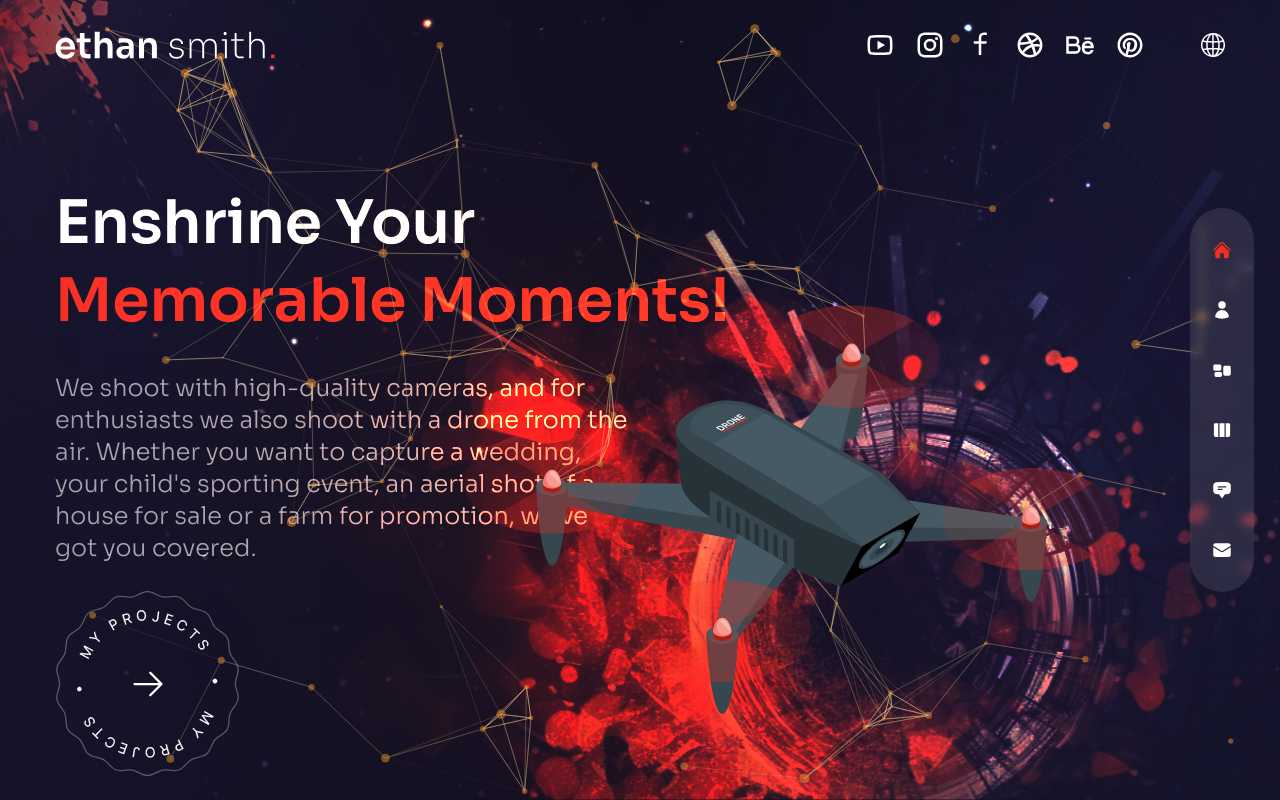
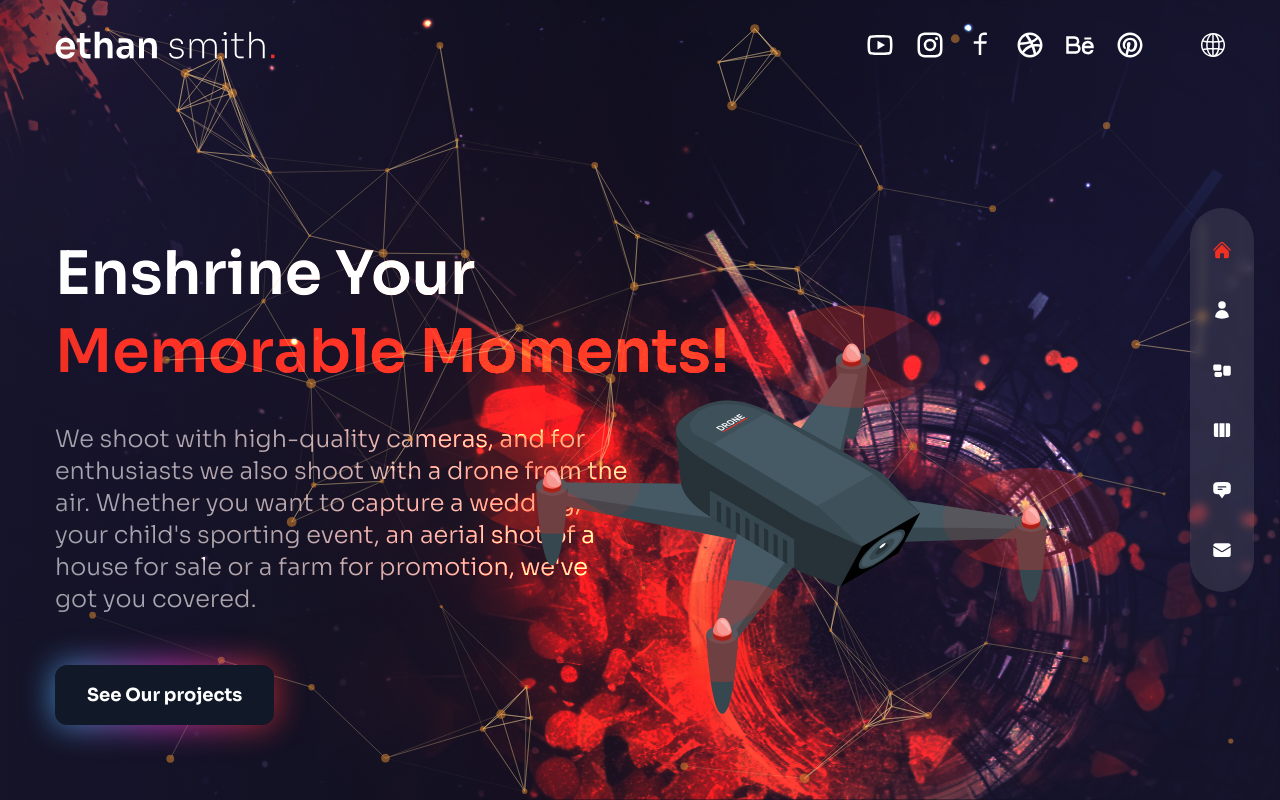
Before and after one commit to MirosBL45/studio_rakita, a Next.js app: page / in a window 1280 px wide. Built offline with nearby package versions, Linux system fonts and the light colour scheme.

Commit message:
button landing

```diff
--- a/components/ProjectsBtn.jsx
+++ b/components/ProjectsBtn.jsx
@@ -1,28 +1,20 @@
-// next image
-import Image from "next/image";
-
 // next link
-import Link from "next/link";
-
-// icons
-import { HiArrowRight } from "react-icons/hi2";
+import Link from 'next/link';
 
 function ProjectsBtn() {
   return (
     <div className="mx-auto xl:mx-0 z-30">
-      <Link
-        href={"/work"}
-        className="relative w-[185px] h-[185px] flex justify-center items-center bg-circleStar bg-cover bg-center bg-no-repeat group"
-      >
-        <Image
-          src={"/rounded-text.png"}
-          width={141}
-          height={148}
-          alt="my_projects"
-          className="animate-spin-slow w-full h-full max-w-[141px] max-h-[148px]"
-        />
-        <HiArrowRight className="absolute text-4xl group-hover:translate-x-2 transition-all duration-300" />
-      </Link>
+      <div class="relative inline-flex  group">
+        <div class="absolute transitiona-all duration-1000 opacity-70 -inset-px bg-gradient-to-r from-[#44BCFF] via-[#FF44EC] to-[#F13024] rounded-xl blur-lg group-hover:opacity-100 group-hover:-inset-1 group-hover:duration-200 animate-tilt"></div>
+        <Link
+          href="/work"
+          title="Our projects"
+          class="relative inline-flex items-center justify-center px-8 py-4 text-lg font-bold text-white transition-all duration-200 bg-gray-900 font-pj rounded-xl focus:outline-none focus:ring-2 focus:ring-offset-2 focus:ring-gray-900"
+          role="button"
+        >
+          See Our projects
+        </Link>
+      </div>
     </div>
   );
 }
--- a/pages/index.js
+++ b/pages/index.js
@@ -32,7 +32,7 @@
                   Enshrine Your <br />
                   <span className="text-accent">Memorable Moments!</span>
                 </h1>
-                <p className="text-base sm:text-lg lg:text-2xl max-w-sm xl:max-w-xl mx-auto xl:mx-0 mb-[20px] xl:mb-[27px]">
+                <p className="text-base sm:text-lg lg:text-2xl max-w-sm xl:max-w-xl mx-auto xl:mx-0 mb-[20px] xl:mb-[50px]">
                   We shoot with high-quality cameras, and for enthusiasts we also shoot with a drone from the air. Whether you want to capture a wedding, your child&apos;s sporting event, an aerial shot of a house for sale or a farm for promotion, we&apos;ve got you covered.
                 </p>
               </>
@@ -41,7 +41,7 @@
                 Zabeležite Vaše<br />
                 <span className="text-accent">Najbitnije Trenutke!</span>
               </h1>
-                <p className="text-base sm:text-lg lg:text-2xl max-w-sm xl:max-w-xl mx-auto xl:mx-0 mb-[20px] xl:mb-[27px]">
+                <p className="text-base sm:text-lg lg:text-2xl max-w-sm xl:max-w-xl mx-auto xl:mx-0 mb-[20px] xl:mb-[50px]">
                   Snimamo kamerama visokih kvaliteta, a za entuzijaste takođe snimamo i dronom iz vazduha. Da li želite da zabeležite venčanje, sportski događaj vašeg deteta, snimiti kuću iz vazduha radi prodaje ili poljoprivredno gazdinstvo zbog promocije, tu smo za vas.
                 </p></>
             )}
```
Also changed, not shown: public/circle-star.svg (deleted), public/rounded-text.png (deleted).
